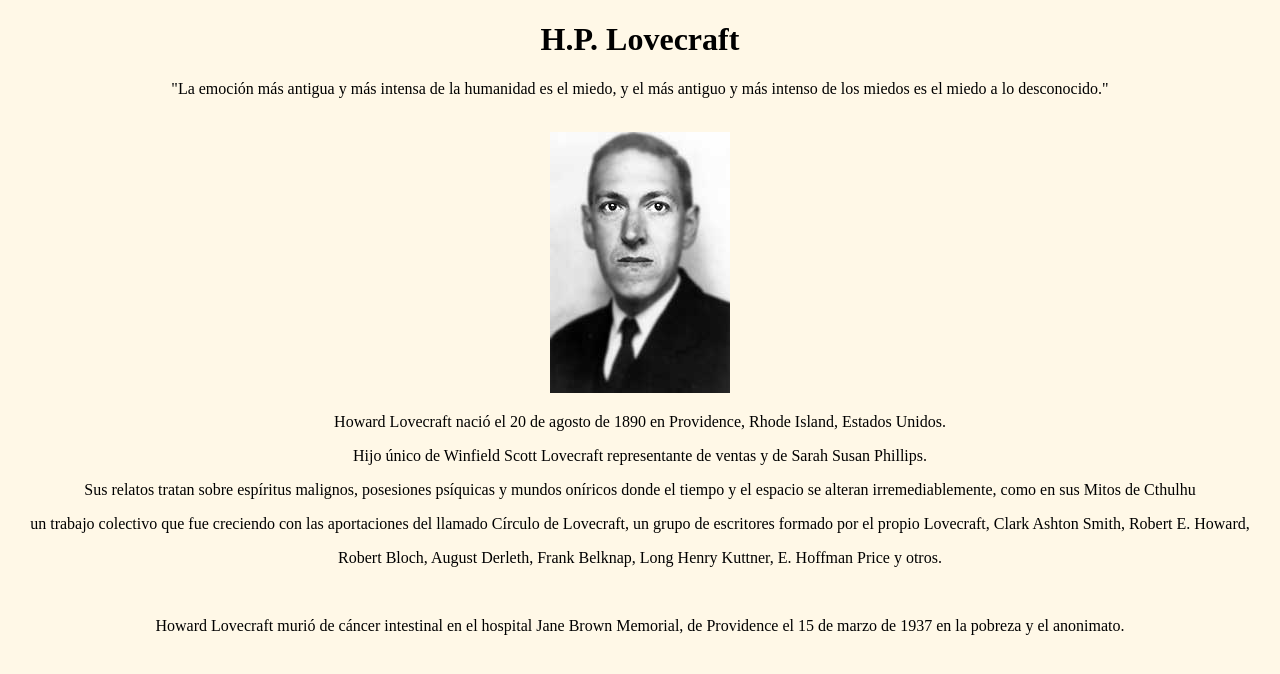
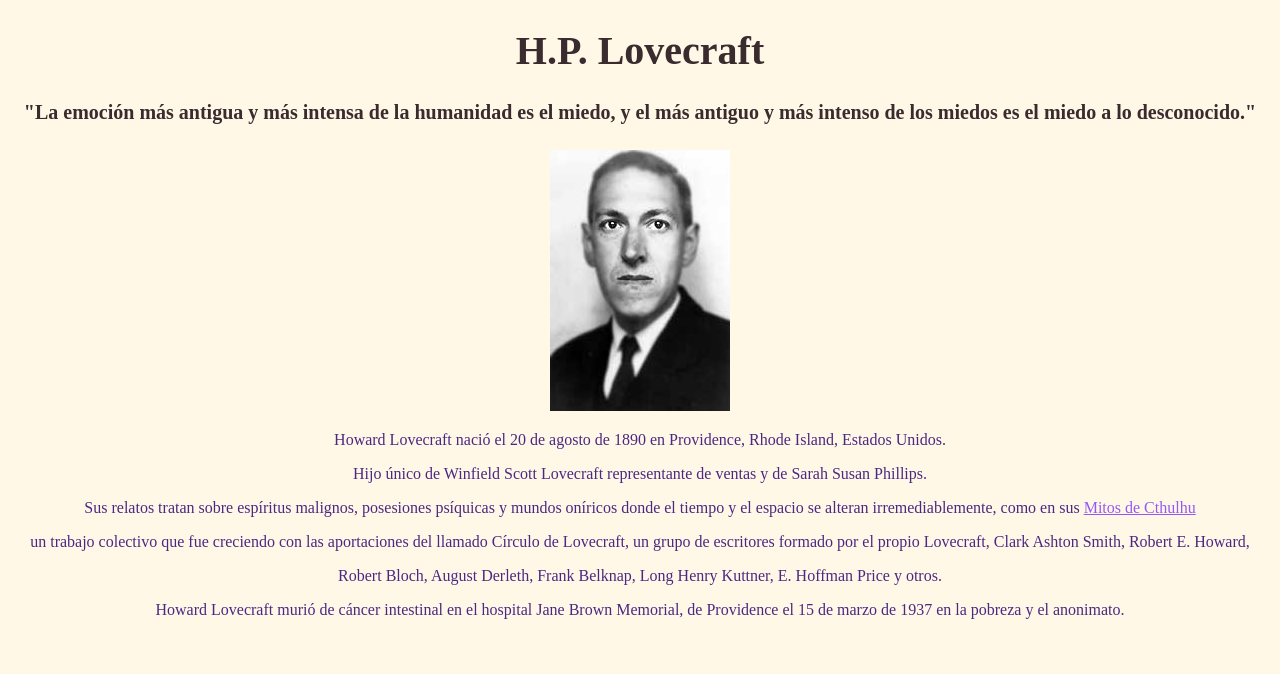
Before and after one commit to madnesal/Guardado1, a plain HTML site: page index.html in a window 1280 px wide. Drawn offline with Linux system fonts and the light colour scheme; files that its build step writes are made by us from their sources.

Commit message:
Actualizacion 2 en casita

```diff
--- a/css/estilos.css
+++ b/css/estilos.css
@@ -1,3 +1,19 @@
-body {background: #FFF8E7;
-    color:#000
+body {
+    background: #FFF8E7;
+    color:#000;
 }
+h1 {
+    color:#3a2b2e;
+    font-size:40px;
+}
+h4 {
+    color:#3a2b2e;
+    font-size:20px;
+}
+p {
+    color:#4c2882;
+    font-size:16px;
+}
+p a {
+    color:#9657F5;
+}
--- a/index.html
+++ b/index.html
@@ -4,22 +4,20 @@
     <meta charset="UTF-8">
     <meta http-equiv="X-UA-Compatible" content="IE=edge">
     <meta name="viewport" content="width=device-width, initial-scale=1.0">
-    <link rel="stylesheet" href="estilos.css">
+    <link rel="stylesheet" href="css/estilos.css">
     <title>Lovecraft</title>
 </head>
 <head>
-    <center><p><h1>H.P. Lovecraft</h1></p></center>
+    <center><h1>H.P. Lovecraft</h1></center>
 </head>
 <body>
-    <center><p>"La emoción más antigua y más intensa de la humanidad es el miedo, y el más antiguo y más intenso de los miedos es el miedo a lo desconocido."</p></center>
-    <br>
+    <center><h4>"La emoción más antigua y más intensa de la humanidad es el miedo, y el más antiguo y más intenso de los miedos es el miedo a lo desconocido."</h4></center>
     <center><img src=img/lovecraft.jpg></center>
     <center><p>Howard Lovecraft nació el 20 de agosto de 1890 en Providence, Rhode Island, Estados Unidos.</p></center>
     <center><p>Hijo único de Winfield Scott Lovecraft representante de ventas y de Sarah Susan Phillips.</p></center>
-    <center><p>Sus relatos tratan sobre espíritus malignos, posesiones psíquicas y mundos oníricos donde el tiempo y el espacio se alteran irremediablemente, como en sus Mitos de Cthulhu</p></center>
+    <center><p>Sus relatos tratan sobre espíritus malignos, posesiones psíquicas y mundos oníricos donde el tiempo y el espacio se alteran irremediablemente, como en sus <a href="https://youtu.be/FvaziuhN8R0">Mitos de Cthulhu</a></p></center>
     <center><p>un trabajo colectivo que fue creciendo con las aportaciones del llamado Círculo de Lovecraft, un grupo de escritores formado por el propio Lovecraft, Clark Ashton Smith, Robert E. Howard,</p></center>
     <center><p>Robert Bloch, August Derleth, Frank Belknap, Long Henry Kuttner, E. Hoffman Price y otros.</p></center>
-    <br>
     <center><p>Howard Lovecraft murió de cáncer intestinal en el hospital Jane Brown Memorial, de Providence el 15 de marzo de 1937 en la pobreza y el anonimato.</p></center>
 </body>
 </html>
```
